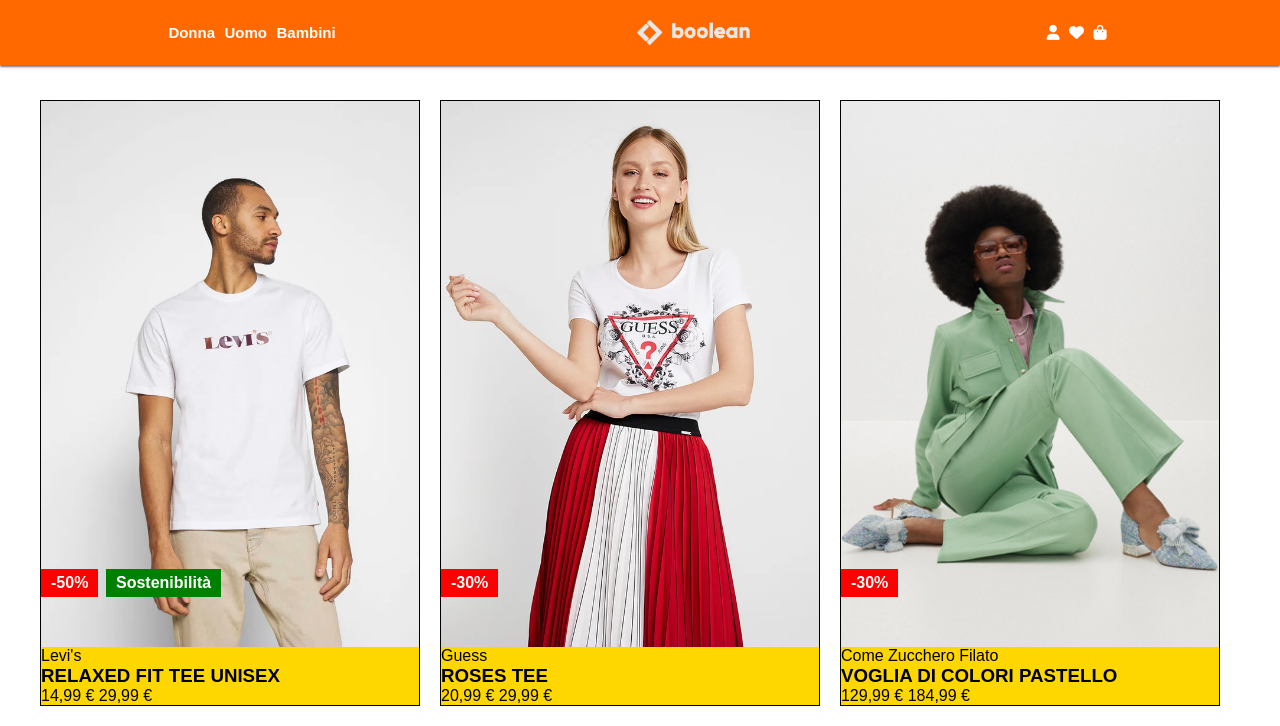
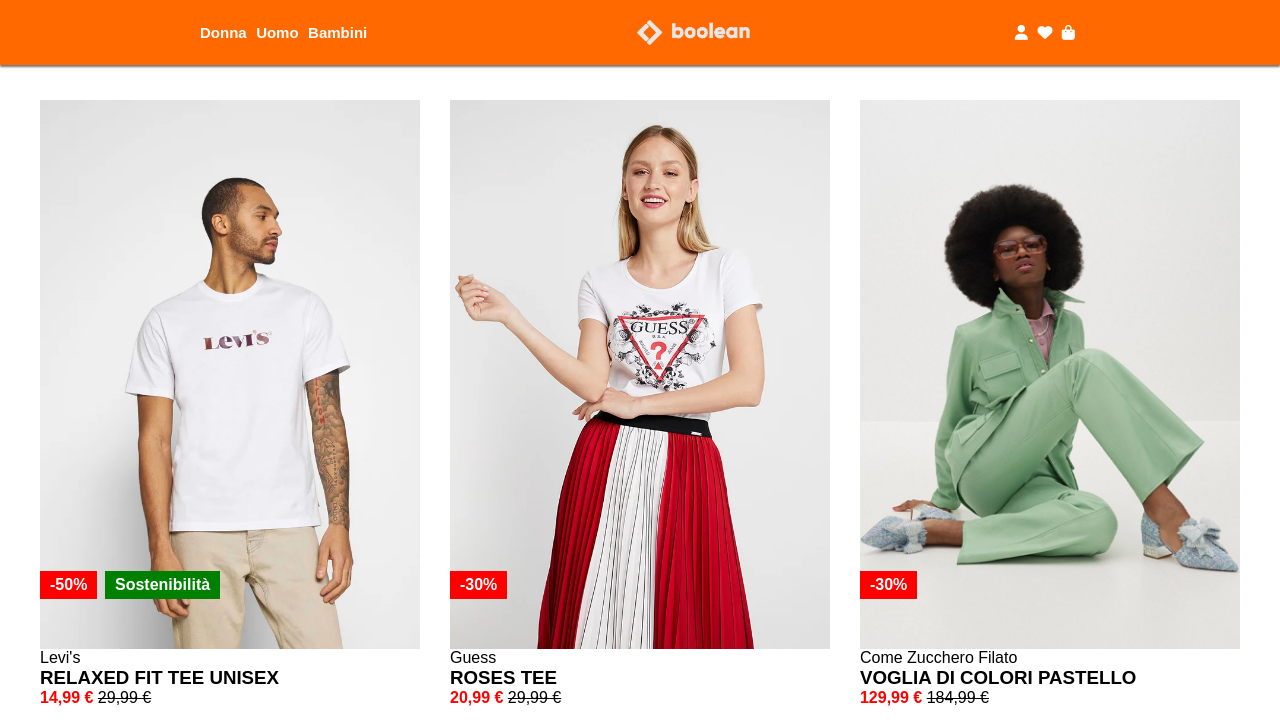
Before and after one commit to amletodellaloggia/html-css-boolando, a plain HTML site: page index.html in a window 1280 px wide. Shown: the top 726 px of the page. Drawn offline with Linux system fonts and the light colour scheme.

Commit message:
[remove] card boxes [add] fine tweaks to cards and header padding

```diff
--- a/assets/css/style.css
+++ b/assets/css/style.css
@@ -14,7 +14,6 @@
 .bg-orange {
 	background-color: #FF6900;
 }
-
 
 .bg-green {
 	background-color: green;
@@ -50,11 +49,11 @@
 }
 
 .header-container {
-	display: flex;
+    display: flex;
     align-items: center;
-    justify-content: space-around;
-	padding: 20px;
-	box-shadow: 0 2px 2px rgb(117, 117, 117);
+    justify-content: space-between;
+    padding: 20px 200px;
+    box-shadow: 0 2px 2px rgb(117, 117, 117);
 }
 
 
@@ -100,7 +99,7 @@
 .row {
 	display: flex;
 	flex-wrap: wrap;
-	gap: 20px;
+	gap: 30px;
 }
 
 .col-33 {
@@ -115,6 +114,15 @@
 
 .card img {
 	width: 100%;
+}
+
+.discounted-price {
+	color: red;
+	font-weight: bold;
+}
+
+.full-price {
+	text-decoration: line-through;
 }
 
 .card-labels {
--- a/index.html
+++ b/index.html
@@ -13,8 +13,8 @@
 
 <body>
 	<!-- header -->
-	<header>
-		<div class="header-container bg-orange">
+	<header class="bg-orange">
+		<div class="header-container">
 			<div class="header-gender-links">
 				<a href="#">Donna</a>
 				<a href="#">Uomo</a>
@@ -32,7 +32,7 @@
 	<main>
 		<div class="main-container">
 			<div class="row">
-				<div class="col-33 bg-gold border-black">
+				<div class="col-33">
 					<div class="card">
 						<img src="./assets/img/1.webp" alt="front-img" class="front-img">
 						<img src="./assets/img/1b.webp" alt="back-img" class="back-img">
@@ -46,7 +46,7 @@
 						<span class="full-price">29,99 €</span>
 					</div>
 				</div>
-				<div class="col-33 bg-gold border-black">
+				<div class="col-33">
 					<div class="card">
 						<img src="./assets/img/2.webp" alt="front-img" class="front-img">
 						<img src="./assets/img/2b.webp" alt="back-img" class="back-img">
@@ -60,7 +60,7 @@
 						<span class="full-price">29,99 €</span>
 					</div>
 				</div>
-				<div class="col-33 bg-gold border-black">
+				<div class="col-33">
 					<div class="card">
 						<img src="./assets/img/3.webp" alt="front-img" class="front-img">
 						<img src="./assets/img/3b.webp" alt="back-img" class="back-img">
@@ -74,7 +74,7 @@
 						<span class="full-price">184,99 €</span>
 					</div>
 				</div>
-				<div class="col-33 bg-gold border-black">
+				<div class="col-33">
 					<div class="card">
 						<img src="./assets/img/4.webp" alt="front-img" class="front-img">
 						<img src="./assets/img/4b.webp" alt="back-img" class="back-img">
@@ -88,7 +88,7 @@
 						<span class="full-price">29,99 €</span>
 					</div>
 				</div>
-				<div class="col-33 bg-gold border-black">
+				<div class="col-33">
 					<div class="card">
 						<img src="./assets/img/5.webp" alt="front-img" class="front-img">
 						<img src="./assets/img/5b.webp" alt="back-img" class="back-img">
@@ -102,7 +102,7 @@
 						<!-- <span class="full-price">29,99 €</span> -->
 					</div>
 				</div>
-				<div class="col-33 bg-gold border-black">
+				<div class="col-33">
 					<div class="card">
 						<img src="./assets/img/6.webp" alt="front-img" class="front-img">
 						<img src="./assets/img/6b.webp" alt="back-img" class="back-img">
```
